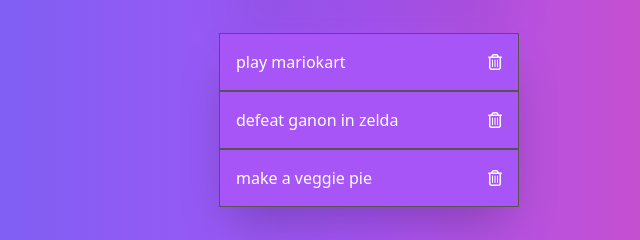
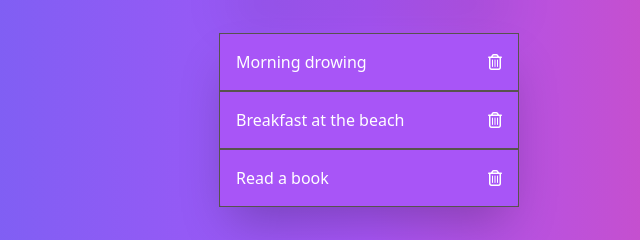
Before and after one commit to aimdexter/basic_todo, a website: page index.html in a window 1280 px wide. Shown: the part 286-526 px from the top of the page, 271-911 px from the left. Drawn offline with Linux system fonts and the light colour scheme.

Commit message:
update default todos

```diff
--- a/index.html
+++ b/index.html
@@ -34,18 +34,18 @@
         <li
           class="list-group-item border-[1px] border-stone-600 flex w-[300px] items-center
           justify-between px-4 py-4">
-          <span>play mariokart</span>
+          <span>Morning drowing </span>
           <i class="far fa-trash-alt delete"></i>
         </li>
         <li
           class="list-group-item flex w-[300px] items-center justify-between
           border-[1px] border-stone-600 px-4 py-4">
-          <span>defeat ganon in zelda</span>
+          <span>Breakfast at the beach</span>
           <i class="far fa-trash-alt delete"></i>
         </li>
         <li
           class="list-group-item flex border-[1px] border-stone-600 w-[300px] items-center justify-between px-4 py-4">
-          <span>make a veggie pie</span>
+          <span>Read a book</span>
           <i class="far fa-trash-alt delete"></i>
         </li>
       </ul>
```
